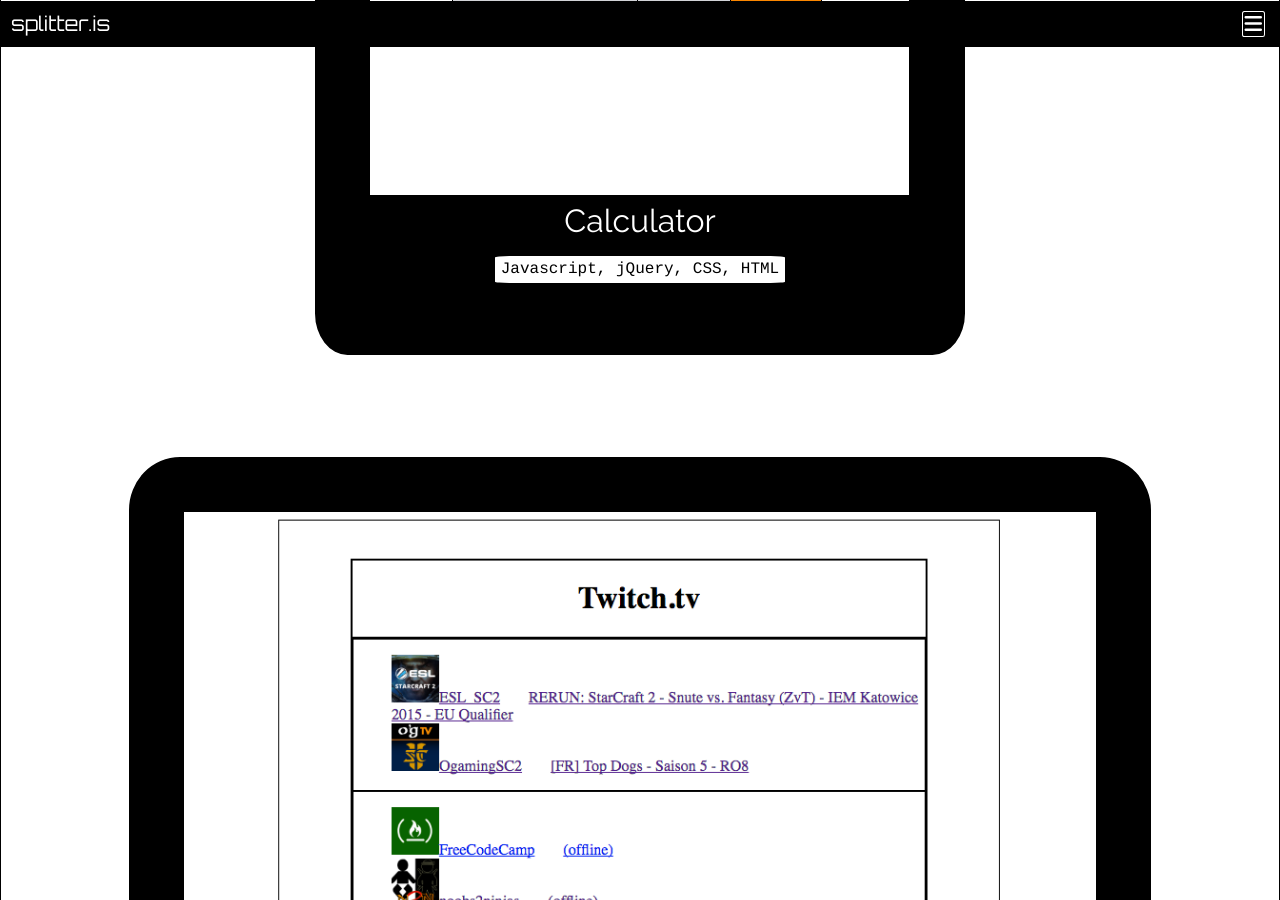
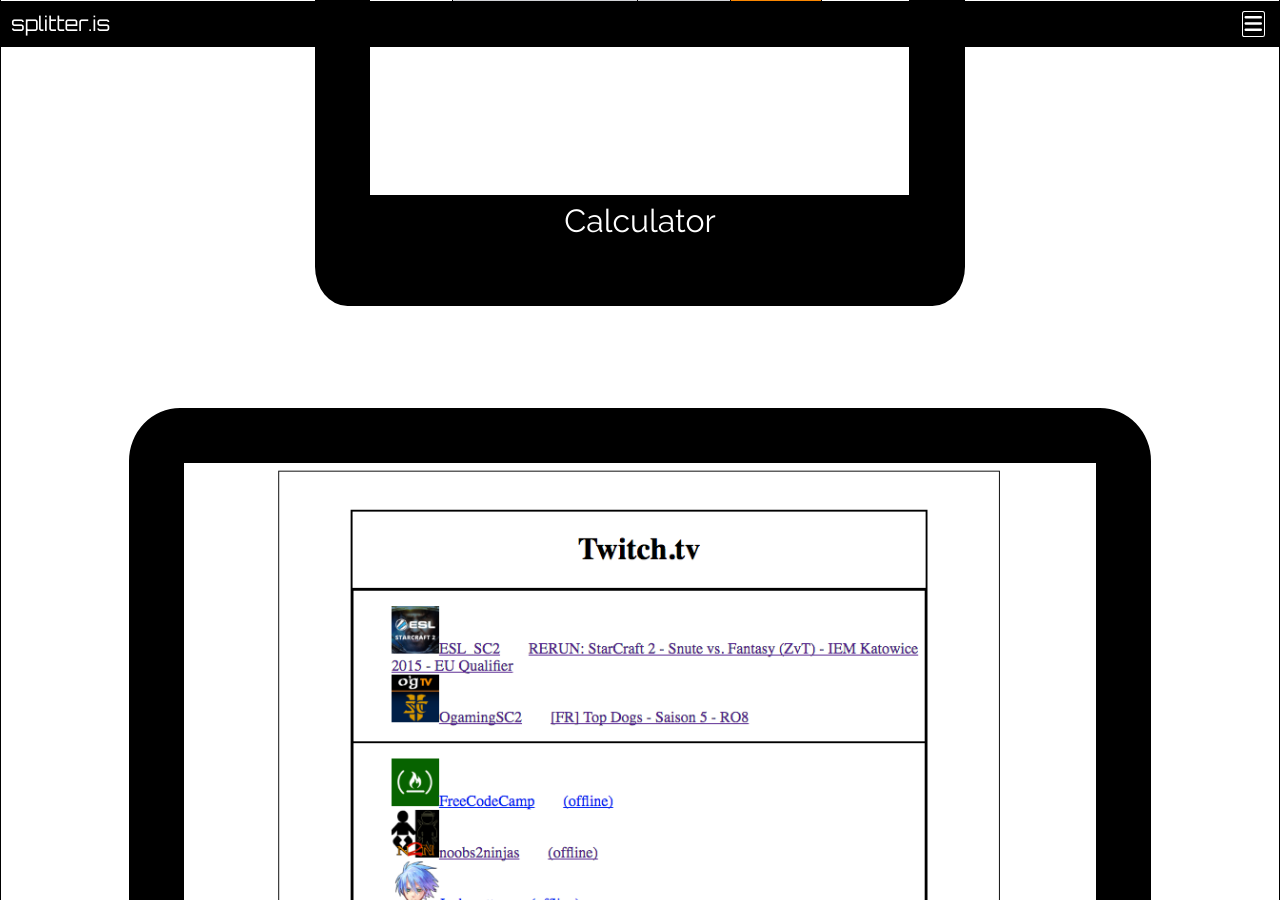
Before and after one commit to halfalpine/halfalpine.github.io, a Jekyll site: the page built from index.html, in a window 1280 px wide and 900 px high, scrolled down 2573 px. Built offline with Jekyll 4.4.1, drawn with Linux system fonts in a browser that asks for light colours; nearby versions of some CDN libraries.

Commit message:
Remove skill tags from TTT

```diff
--- a/_projects/3 calculator.markdown
+++ b/_projects/3 calculator.markdown
@@ -3,6 +3,5 @@
 folder: javascript-calculator
 layout: default
 thumbnail: images/projects/calculator-thumb.png
-skills: Javascript, jQuery, CSS, HTML
-foo: bar
+skills:
 ---
```
